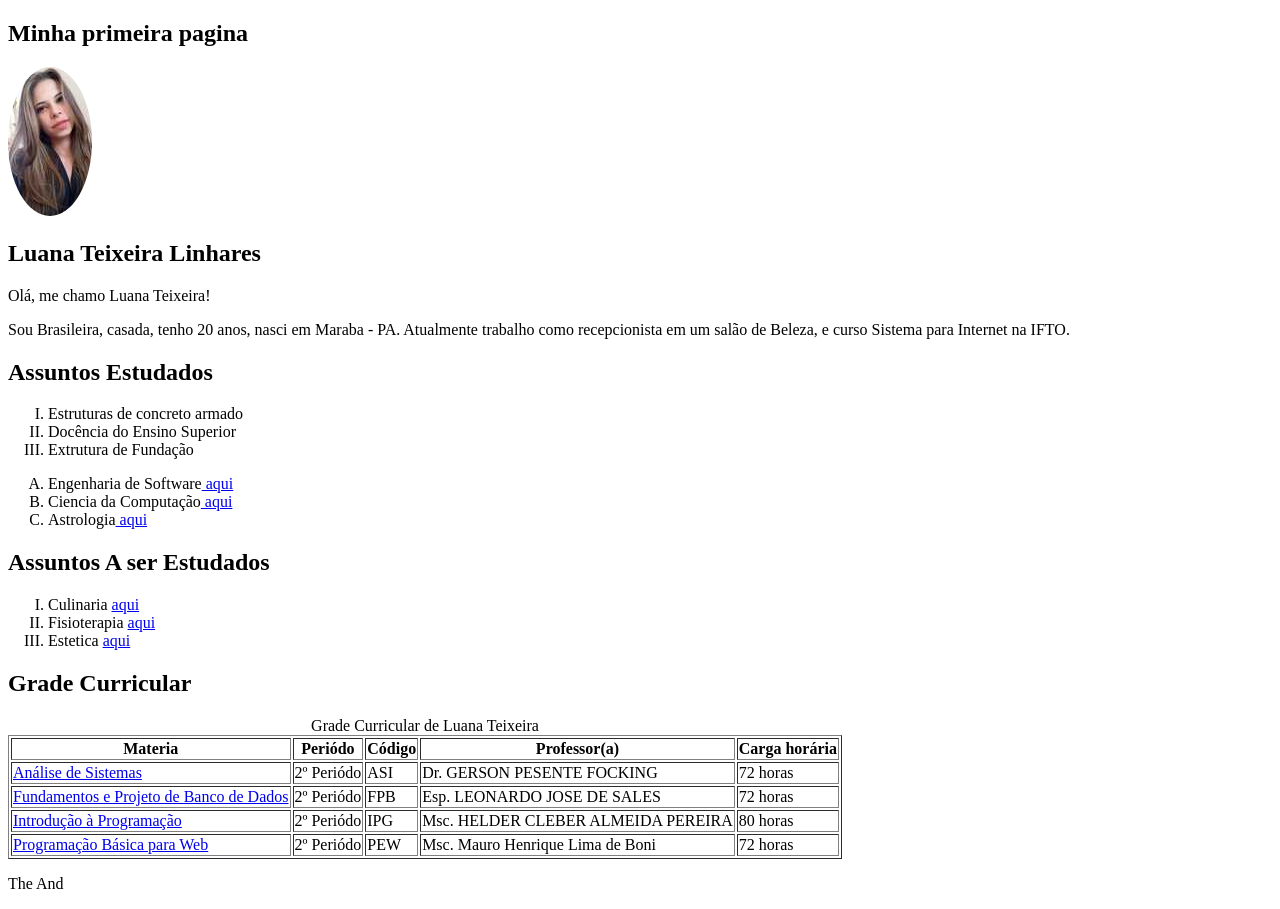
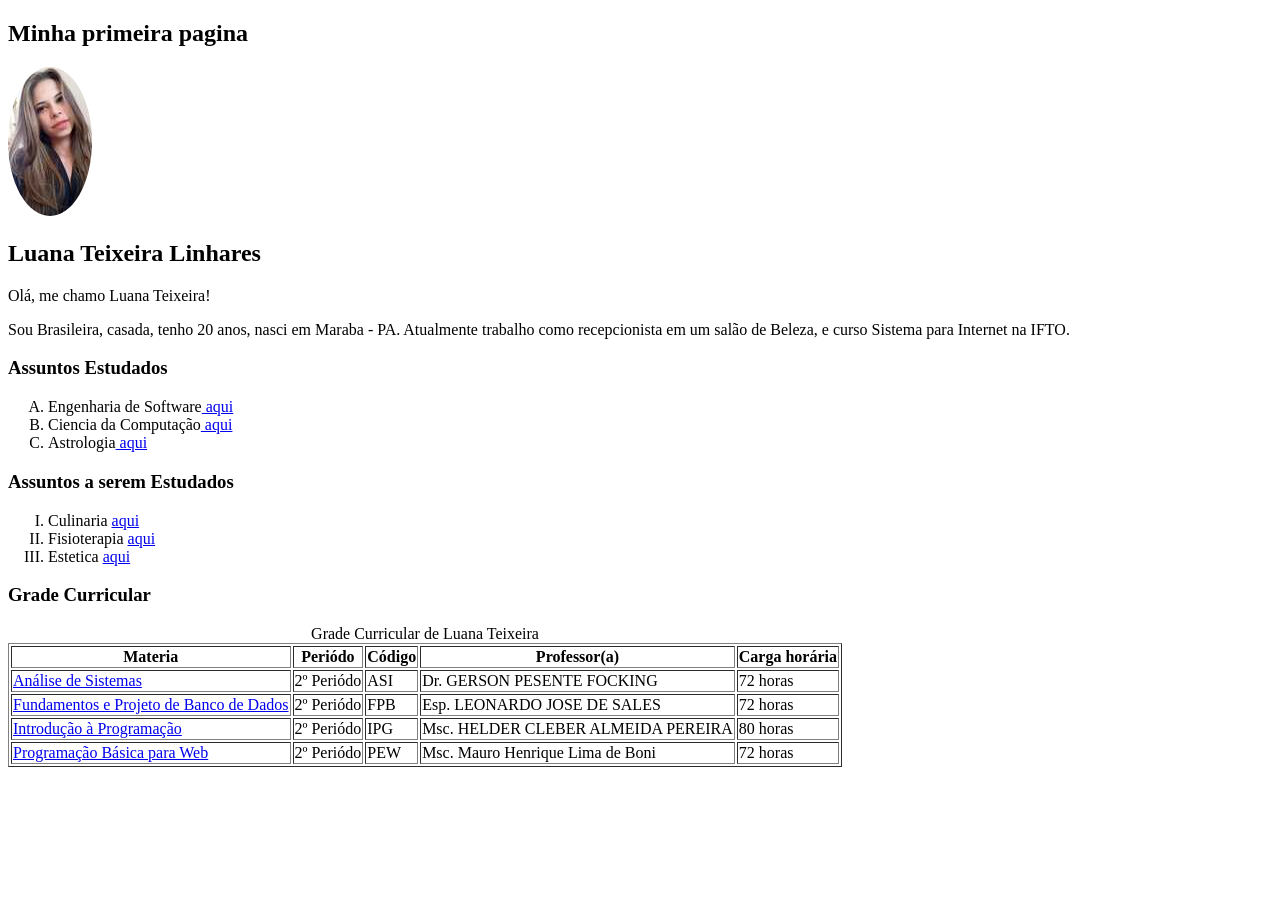
Before and after one commit to luanaLINHARES/Luana.At02, a plain HTML site: page index.html in a window 1280 px wide. After the commit the page ends 800 px from the top, so only its background shows below. Drawn offline with Linux system fonts and the light colour scheme.

Commit message:
Add files via upload

```diff
--- a/index.html
+++ b/index.html
@@ -37,12 +37,7 @@
     2 - Cada assunto deverá possuir um link para algum site externo sobre o assunto.
     Ao clicar no link, o conteúdo deverá ser mostrado em uma nova aba.-->
     <section>
-        <h2>Assuntos Estudados</h2>
-        <ol type="I">
-            <li>Estruturas de concreto armado</li>
-            <li>Docência do Ensino Superior</li>
-            <li>Extrutura de Fundação</li>
-        </ol>
+    <h3>Assuntos Estudados</h3>
         <ol type="A">
             <li>Engenharia de Software<a href="https://guiadoestudante.abril.com.br/profissoes/engenharia-de-software/" target="_blank"> aqui</a> </li>
             <li>Ciencia da Computação<a href="https://guiadoestudante.abril.com.br/profissoes/ciencia-da-computacao/" target="_blank"> aqui</a> </li>
@@ -62,7 +57,7 @@
     -->
 
     <section>
-    <h2>Assuntos A ser Estudados</h2>
+    <h3>Assuntos a serem Estudados</h3>
     <ol type="I">
         <li>Culinaria <a href="https://educacao.uol.com.br/disciplinas/cultura-brasileira/culinaria-brasileira-conheca-as-comidas-tipicas-do-brasil.htm" target="_blank"
             title="Os dotes da Culinaria">aqui</a></li>
@@ -82,7 +77,7 @@
 -->
 
     <section>
-        <h2>Grade Curricular</h2>
+        <h3>Grade Curricular</h3>
         <!-- codigo table e pra criar tabelas-->
         <table border="1">
             <caption>Grade Curricular de Luana Teixeira</caption>
@@ -123,7 +118,7 @@
                 <td>72 horas</td>
             </tr>
         </table>
-        <p>The And</p>
+
     </section>
 </body>
 </html>
```
